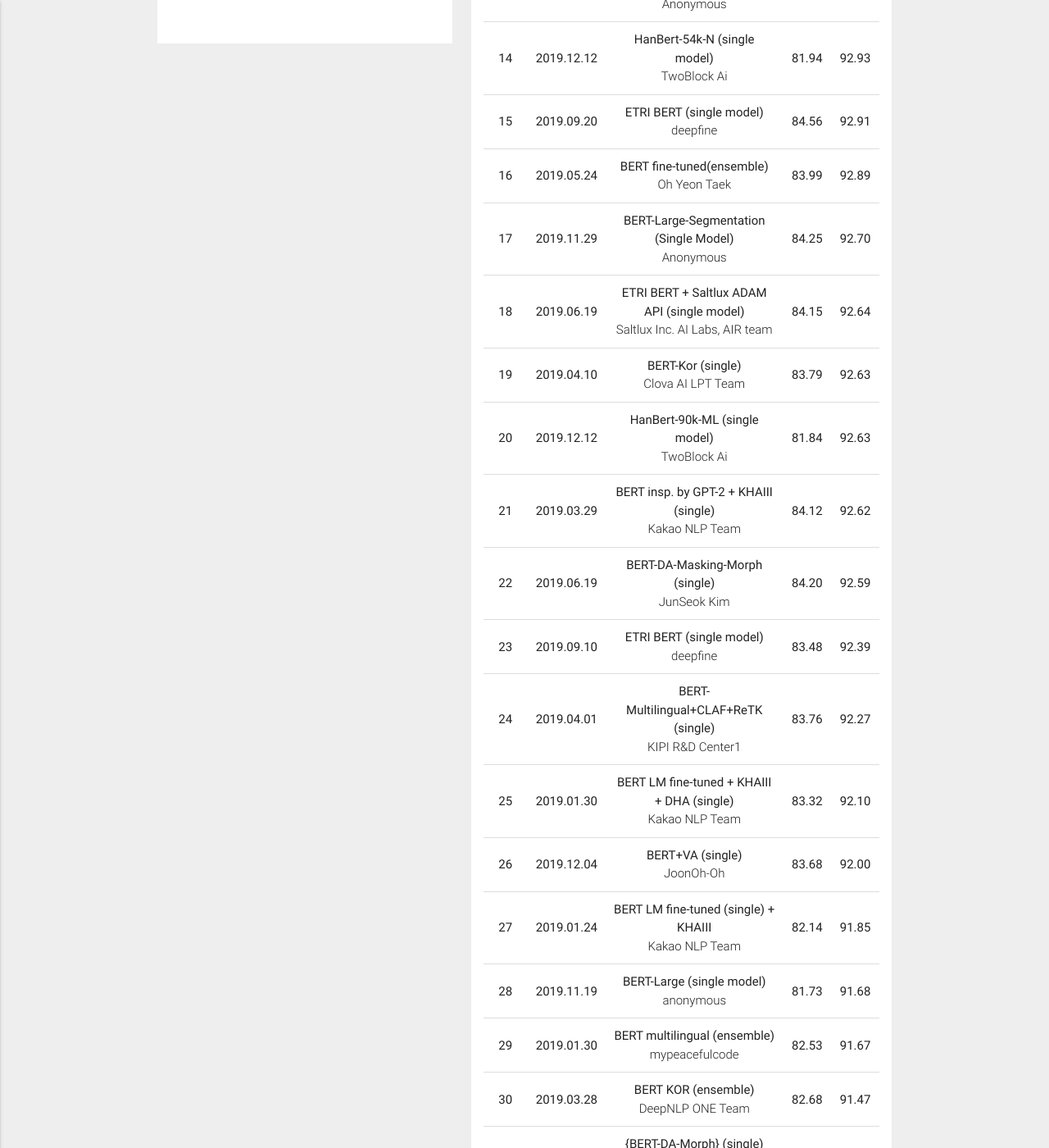
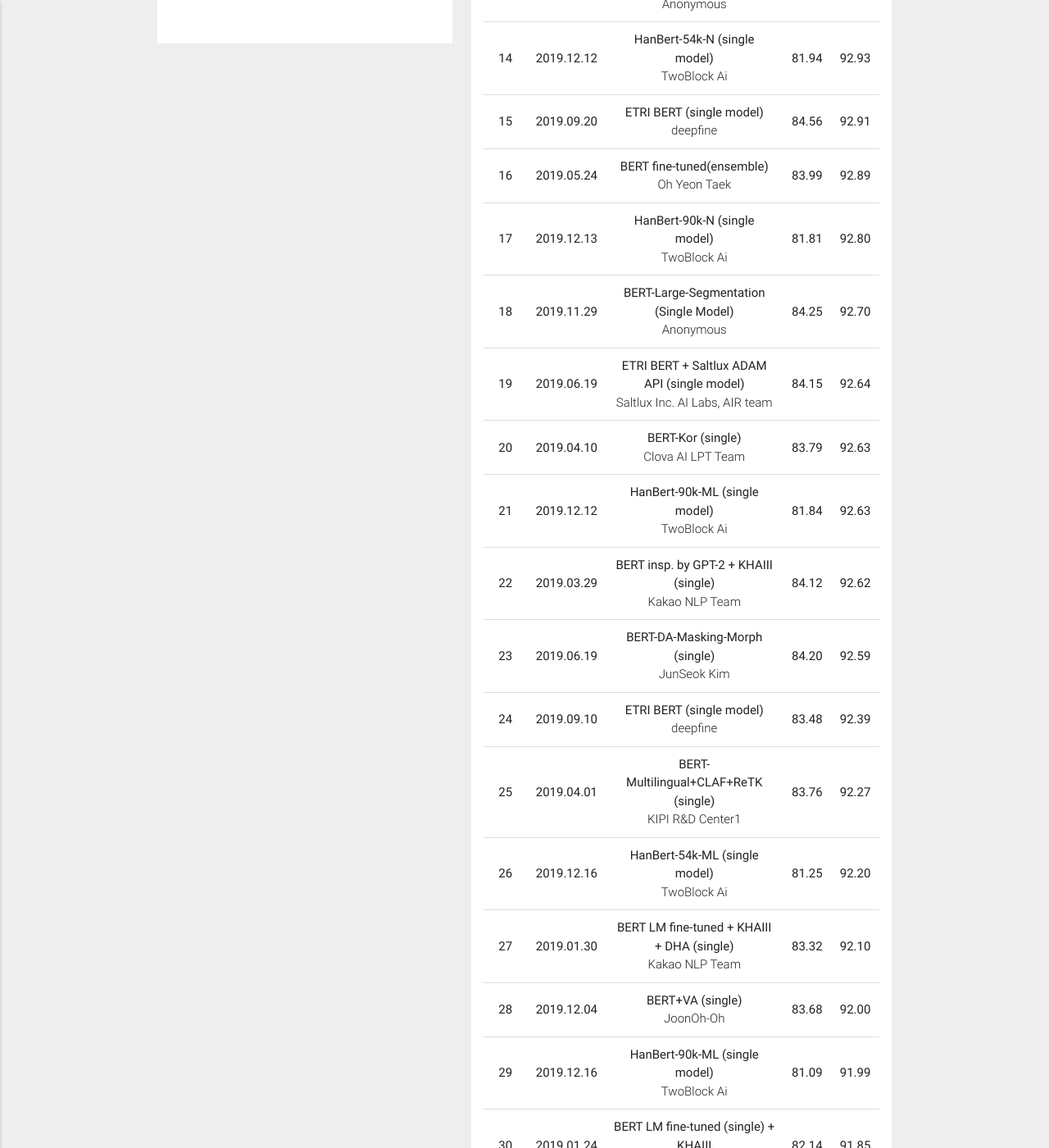
Before and after one commit to korquad/korquad.github.io, a Jekyll site: the page built from category/1.0_KOR.html, in a window 1280 px wide and 1400 px high, scrolled down 1877 px. Shown: the whole window at 82% size. Built offline with Jekyll 4.4.1, drawn with Linux system fonts in a browser that asks for light colours; some of the changed text lies outside the part shown.

Commit message:
KorQuAD 1.0 Leaderboard Updated

```diff
--- a/category/1.0_KOR.html
+++ b/category/1.0_KOR.html
@@ -291,6 +291,15 @@
                     </tr>
                     <tr>
                       <td>17</td>
+                      <td>2019.12.13</td>
+                      <td>HanBert-90k-N (single model)
+                        <p class="light">TwoBlock Ai</p>
+                      </td>
+                      <td>81.81</td>
+                      <td>92.80</td>
+                    </tr>
+                    <tr>
+                      <td>18</td>
                       <td>2019.11.29</td>
                       <td>BERT-Large-Segmentation (Single Model)
                         <p class="light">Anonymous</p>
@@ -308,7 +317,7 @@
                       <td>92.64</td>
                     </tr>
                     <tr>
-                      <td>19</td>
+                      <td>20</td>
                       <td>2019.04.10</td>
                       <td>BERT-Kor (single)
                         <p class="light">Clova AI LPT Team</p>
@@ -353,7 +362,7 @@
                       <td>92.39</td>
                     </tr>
                     <tr>
-                      <td>24</td>
+                      <td>25</td>
                       <td>2019.04.01</td>
                       <td>BERT-Multilingual+CLAF+ReTK (single)
                         <p class="light">KIPI R&D Center1</p>
@@ -362,7 +371,16 @@
                       <td>92.27</td>
                     </tr>
                     <tr>
-                      <td>25</td>
+                      <td>26</td>
+                      <td>2019.12.16</td>
+                      <td>HanBert-54k-ML (single model)
+                        <p class="light">TwoBlock Ai</p>
+                      </td>
+                      <td>81.25</td>
+                      <td>92.20</td>
+                    </tr>
+                    <tr>
+                      <td>27</td>
                       <td>2019.01.30</td>
                       <td>BERT LM fine-tuned + KHAIII + DHA (single)
                         <p class="light">Kakao NLP Team</p>
@@ -380,7 +398,16 @@
                       <td>92.00</td>
                     </tr>
                     <tr>
-                      <td>27</td>
+                      <td>29</td>
+                      <td>2019.12.16</td>
+                      <td>HanBert-90k-ML (single model)
+                        <p class="light">TwoBlock Ai</p>
+                      </td>
+                      <td>81.09</td>
+                      <td>91.99</td>
+                    </tr>
+                    <tr>
+                      <td>30</td>
                       <td>2019.01.24</td>
                       <td>BERT LM fine-tuned (single) + KHAIII
                         <p class="light">Kakao NLP Team</p>
@@ -407,7 +434,7 @@
                       <td>91.67</td>
                     </tr>
                     <tr>
-                      <td>30</td>
+                      <td>33</td>
                       <td>2019.03.28</td>
                       <td>BERT KOR (ensemble)
                         <p class="light">DeepNLP ONE Team</p>
```
Also changed, not shown: other parts of category/1.0_KOR.html (+42 -42 lines), category/1.0_ENG.html (+74 -47 lines).
